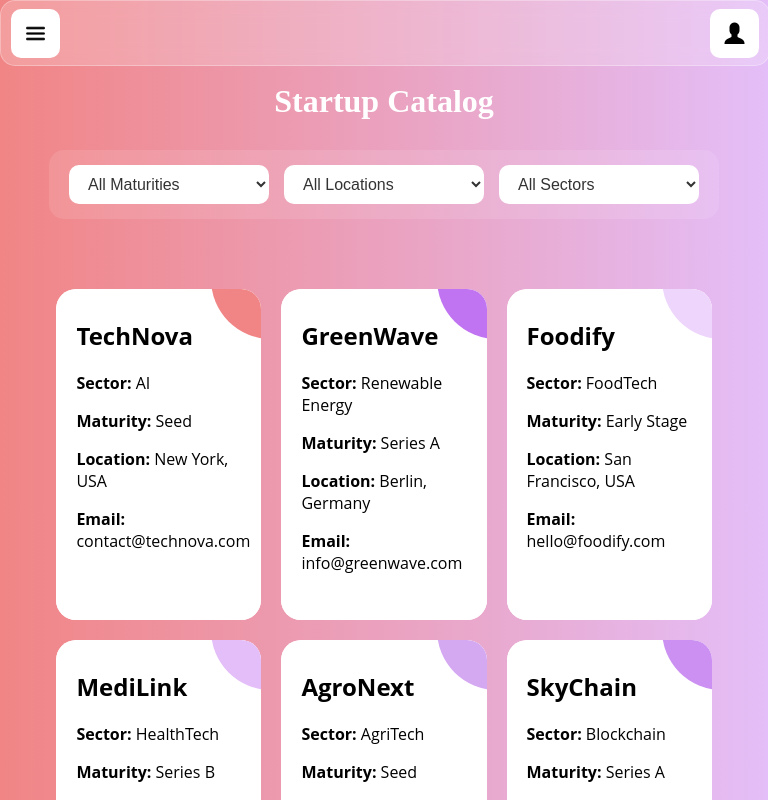
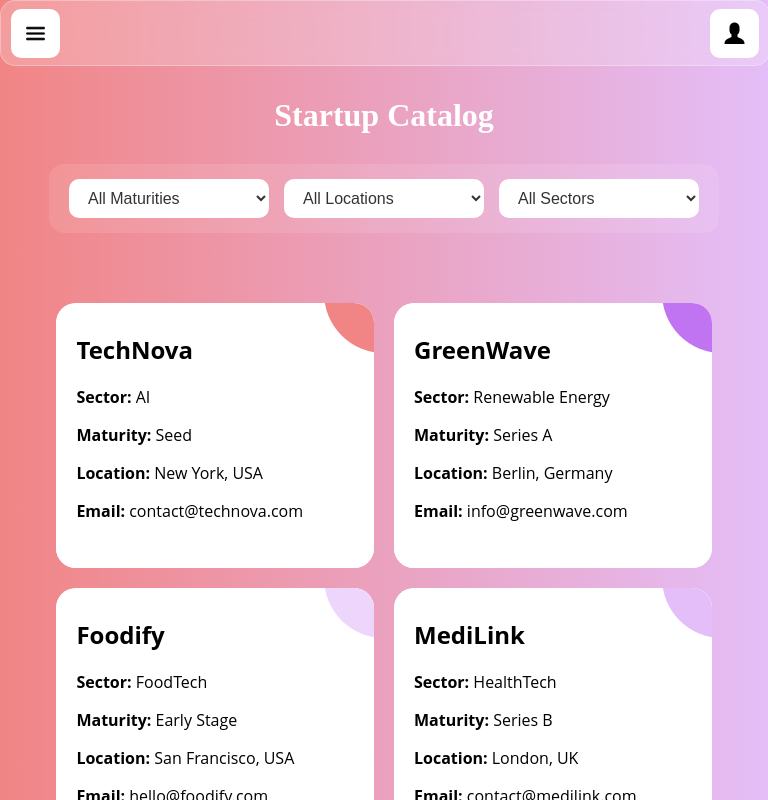
Before and after one commit to MYAMBO/Survivor, a React (Create React App) app in the folder front/: page /catalog in a window 768 px wide. Shown: the top 800 px of the page. Built offline with nearby package versions, Linux system fonts and the light colour scheme.

Commit message:
fix: catalogue display more adapted to phone display

```diff
--- a/front/src/Catalogue/Catalogue.css
+++ b/front/src/Catalogue/Catalogue.css
@@ -1,7 +1,11 @@
 .catalogue-container {
-  padding: 20px;
+  padding: 70px 20px 20px 20px;
   background: linear-gradient(90deg, var(--color-red), var(--color-magenta));
   min-height: 100vh;
+}
+
+.catalogue-container h2 {
+  padding: 0;
 }
 
 .ag-format-container {
@@ -16,7 +20,13 @@
   padding: 50px 0;
 }
 
-@media (max-width: 600px) {
+@media (min-width: 700px) and (max-width: 1000px) {
+  .ag-courses_box {
+    grid-template-columns: repeat(2, 1fr);
+  }
+}
+
+@media (max-width: 700px) {
   .ag-courses_box {
     grid-template-columns: 1fr;
   }
```
